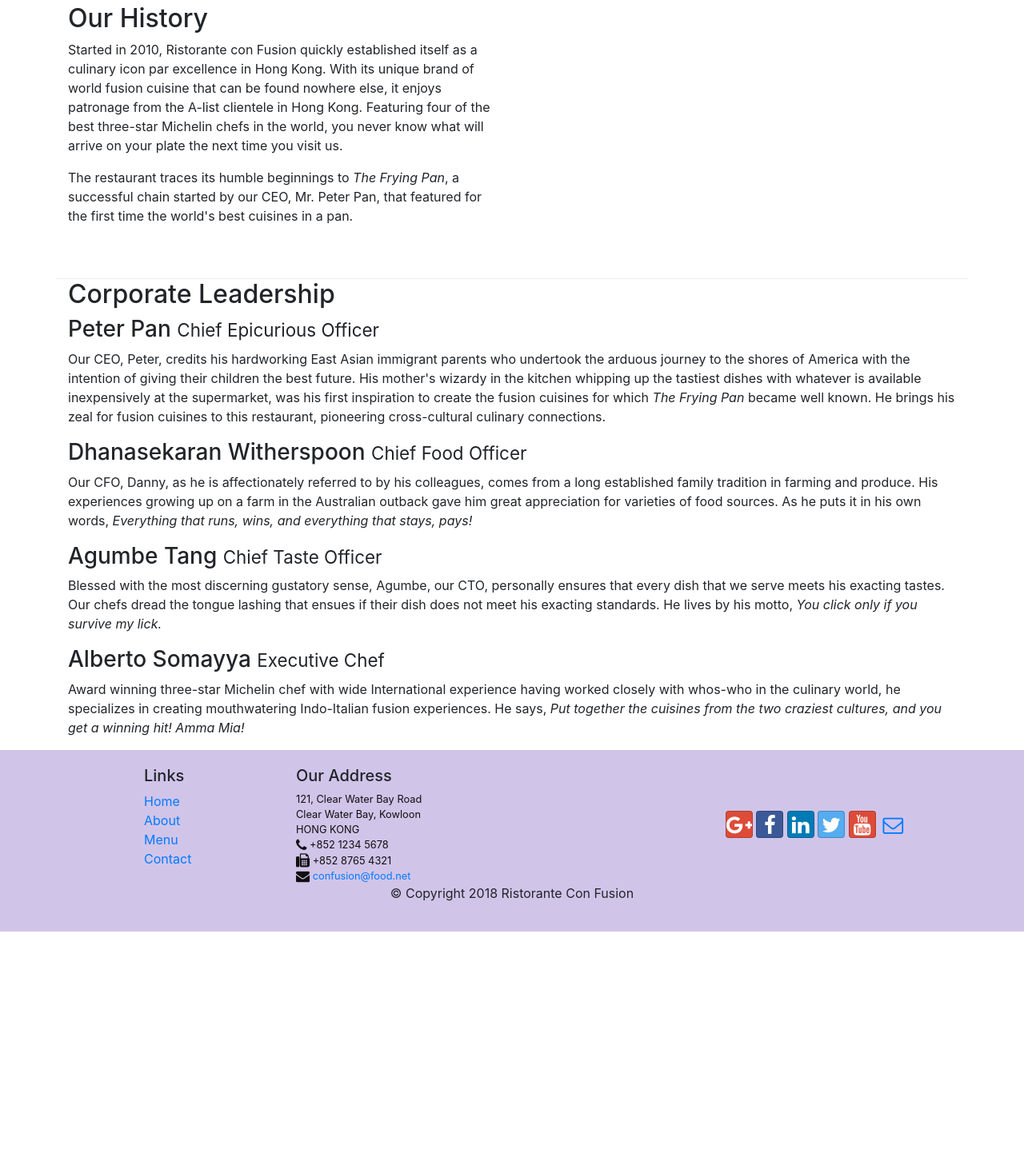
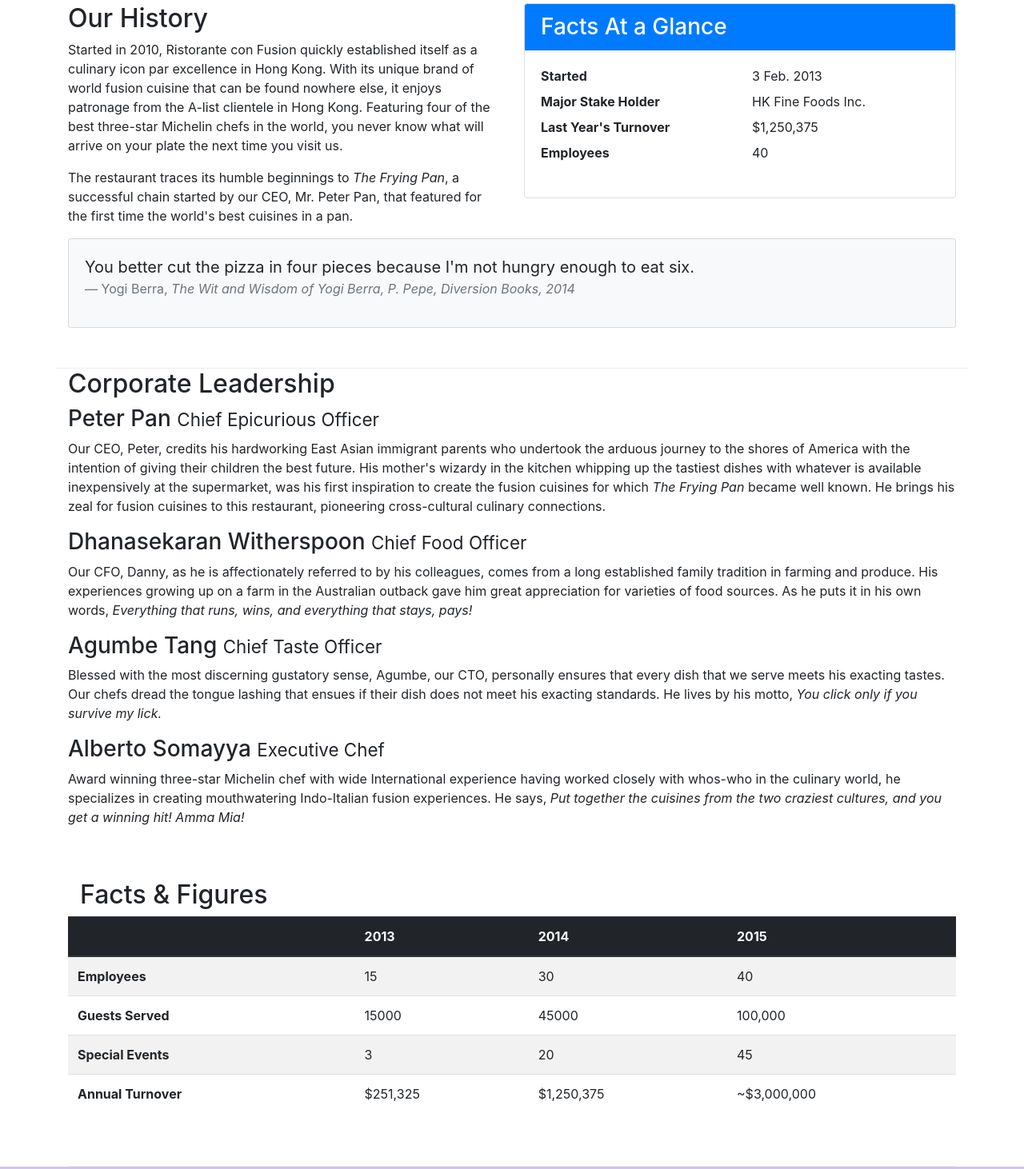
Before and after one commit to AnjaliNambrath/Full-stack-Web-Development, a website: page aboutus.html in a window 1280 px wide. Shown: the part 511-1973 px from the top of the page at 80% size. Before the commit the page ends 1676 px from the top, so only its background shows below. Drawn offline with nearby package versions, Linux system fonts and the light colour scheme.

Commit message:
Tables & Cards

```diff
--- a/aboutus.html
+++ b/aboutus.html
@@ -68,7 +68,34 @@
                 <p>Started in 2010, Ristorante con Fusion quickly established itself as a culinary icon par excellence in Hong Kong. With its unique brand of world fusion cuisine that can be found nowhere else, it enjoys patronage from the A-list clientele in Hong Kong.  Featuring four of the best three-star Michelin chefs in the world, you never know what will arrive on your plate the next time you visit us.</p>
                 <p>The restaurant traces its humble beginnings to <em>The Frying Pan</em>, a successful chain started by our CEO, Mr. Peter Pan, that featured for the first time the world's best cuisines in a pan.</p>
             </div>
-            <div class="col-12 col-sm">
+            <div class="col-12 col-sm-6">
+                <div class="card">
+                    <h3 class="card-header bg-primary text-white">Facts At a Glance</h3>
+                    <div class="card-body">
+                        <dl class="row">
+                            <dt class="col-6">Started</dt>
+                            <dd class="col-6">3 Feb. 2013</dd>
+                            <dt class="col-6">Major Stake Holder</dt>
+                            <dd class="col-6">HK Fine Foods Inc.</dd>
+                            <dt class="col-6">Last Year's Turnover</dt>
+                            <dd class="col-6">$1,250,375</dd>
+                            <dt class="col-6">Employees</dt>
+                            <dd class="col-6">40</dd>
+                        </dl>
+                    </div>
+            </div>
+            </div>
+            <div class="col-12">
+                <div class="card card-body bg-light">
+                    <blockquote class="blockquote">
+                        <p class="mb-0">You better cut the pizza in four pieces because
+                            I'm not hungry enough to eat six.</p>
+                        <footer class="blockquote-footer">Yogi Berra,
+                            <cite title="Source Title">The Wit and Wisdom of Yogi Berra,
+                            P. Pepe, Diversion Books, 2014</cite>
+                        </footer>
+                    </blockquote>
+                </div>
             </div>
         </div>
 
@@ -86,6 +113,52 @@
                 <p class="d-none d-sm-block">Award winning three-star Michelin chef with wide International experience having worked closely with whos-who in the culinary world, he specializes in creating mouthwatering Indo-Italian fusion experiences. He says, <em>Put together the cuisines from the two craziest cultures, and you get a winning hit! Amma Mia!</em></p>
             </div>
        </div>
+       <div class="row row-content">
+          <div class="col-12 col-sm-9">
+              <h2>Facts &amp; Figures</h2>
+          </div>
+           <div class="col-12 col-sm-3">
+          </div>
+          <div class="table-responsive">
+                    <table class="table table-striped">
+                        <thead class="thead-dark">
+                            <tr>
+                                <th>&nbsp;</th>
+                                <th>2013</th>
+                                <th>2014</th>
+                                <th>2015</th>
+                            </tr>
+                        </thead>
+                        <tbody>
+                            <tr>
+                                <th>Employees</th>
+                                <td>15</td>
+                                <td>30</td>
+                                <td>40</td>
+                            </tr>
+                            <tr>
+                                <th>Guests Served</th>
+                                <td>15000</td>
+                                <td>45000</td>
+                                <td>100,000</td>
+                            </tr>
+                            <tr>
+                                <th>Special Events</th>
+                                <td>3</td>
+                                <td>20</td>
+                                <td>45</td>
+                            </tr>
+                            <tr>
+                                <th>Annual Turnover</th>
+                                <td>$251,325</td>
+                                <td>$1,250,375</td>
+                                <td>~$3,000,000</td>
+                            </tr>
+                        </tbody>
+                    </table>
+                </div>
+     </div>
+
 
     </div>
 
```
